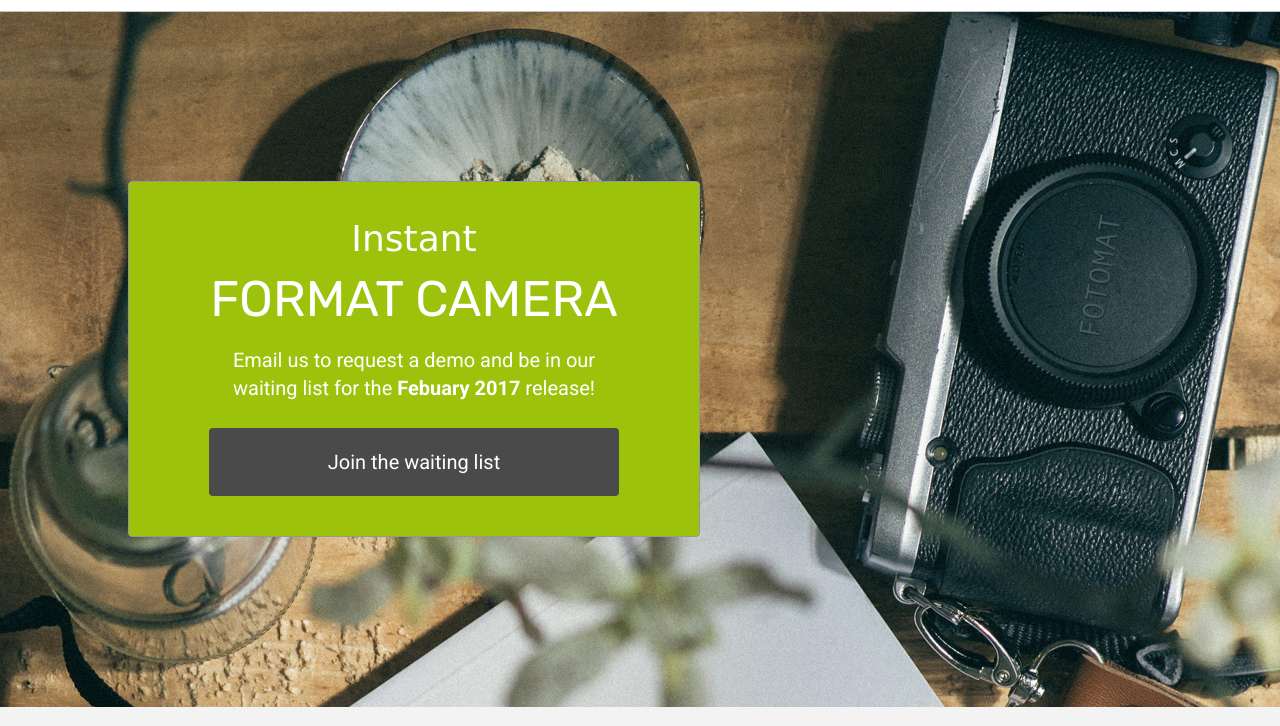
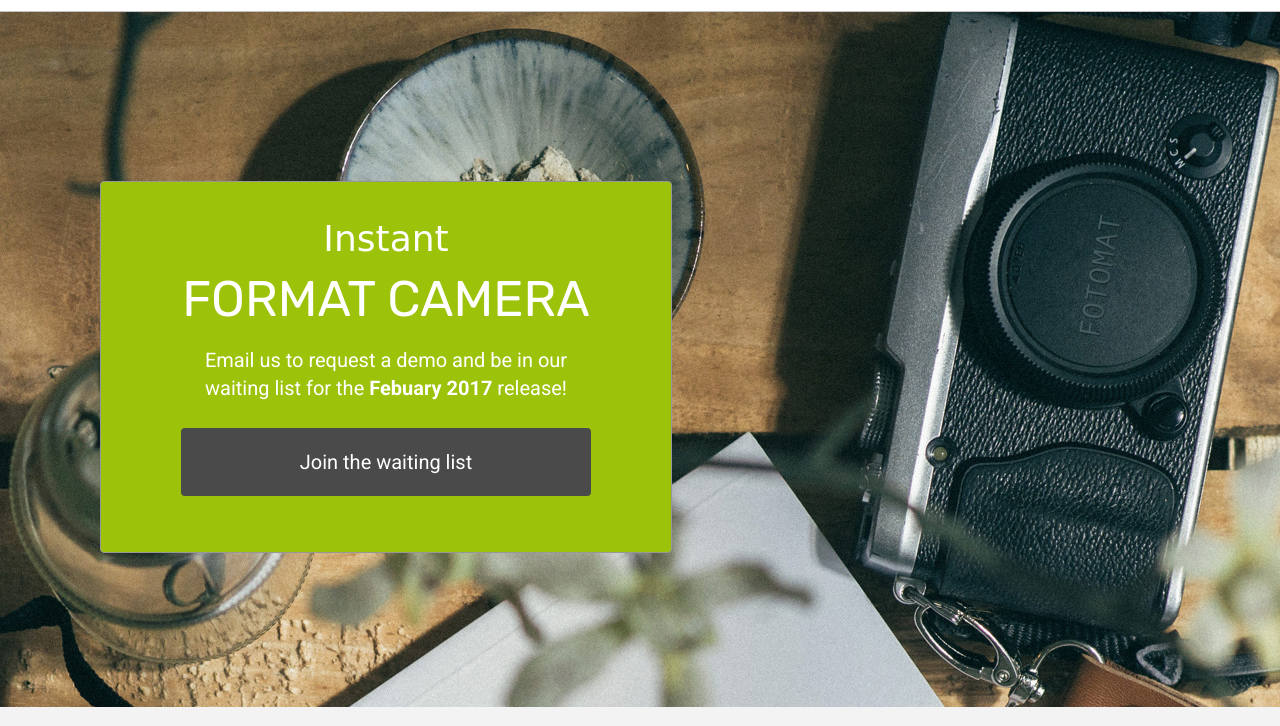
Before and after one commit to belatrix450666/fotomatic, a plain HTML site: page index.html in a window 1280 px wide. Shown: the part 74-800 px from the top of the page. Drawn offline with Linux system fonts and the light colour scheme; files whose address does not match are found by name; a web font is replaced by a local one.

Commit message:
fix: sign up section

```diff
--- a/resources/css/style.css
+++ b/resources/css/style.css
@@ -123,28 +123,28 @@ header .mobile {
   align-items: flex-start;
   height: 43.5rem;
   background-image: url('../images/banner-landingpage.jpg');
+  background-size: cover;
   background-position: center;
-  background-size: cover;
   background-repeat: no-repeat;
 }
 
 #sign-up-cta {
   position: relative;
   top: 10.625rem;
-  left: 10%;
-  padding: 0 5rem 2.5rem 5rem;
+  bottom: 10.625rem;
+  left: 6.25rem;
   border: solid 1px #979797;
-  border-radius: 4px;
-  background-color: #9dc20b;
+  border-radius: 0.25rem;
+  background-color: #9dc20a;
 }
 
 #sign-up-cta .content {
   width: 25.625rem;
-  margin-top: 2rem;
   font-family: "Roboto", sans-serif;
   font-size: 1.25rem;
   line-height: 1.4;
   color: white;
+  padding: 2rem 5rem 3.5rem 5rem;
 }
 
 #sign-up-cta h1 {
@@ -178,6 +178,7 @@ header .mobile {
     align-items: center;
     justify-content: center;
     height: 28rem;
+    background-position: center;
   }
 
   #sign-up-cta {
@@ -208,6 +209,7 @@ header .mobile {
 @media only screen and (max-width: 450px) {
   #sign-up-section {
     height: 20rem;
+    background-position: right center; /* Right-aligned and vertically centered */
   }
 
   #sign-up-cta h1 {
```
